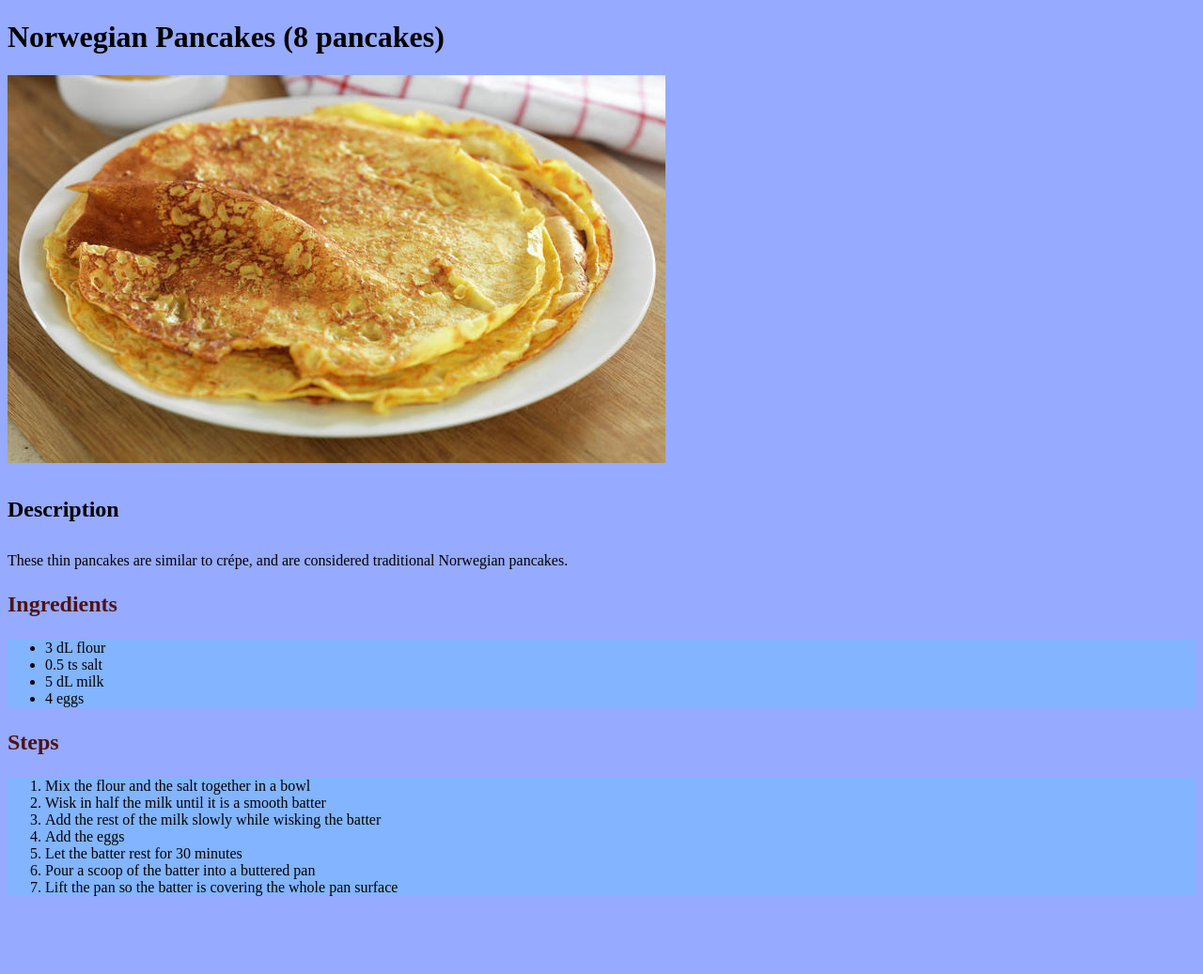
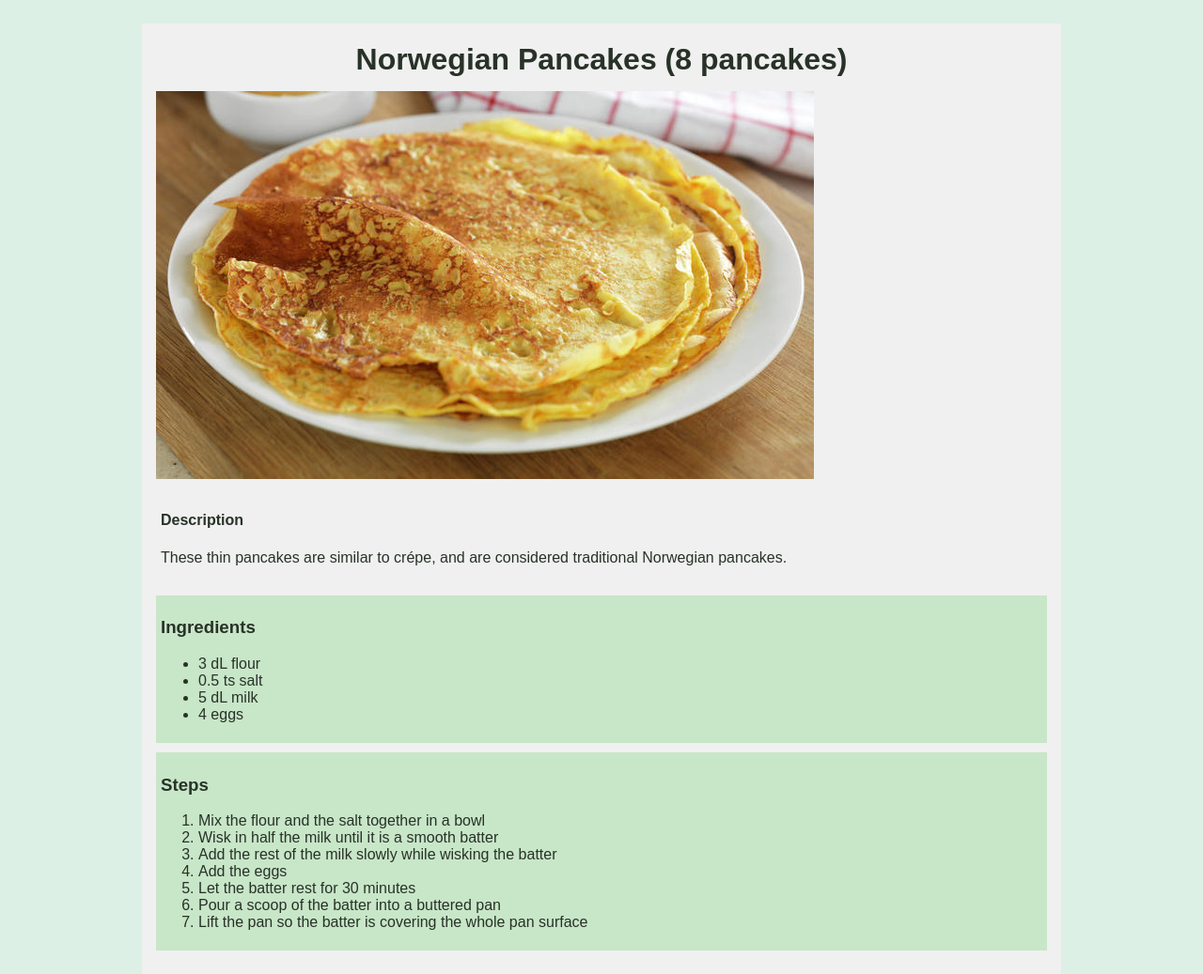
Before and after one commit to andnes97/odin-recipes, a plain HTML site: page recipes/pancakes.html in a window 1280 px wide. Shown: the whole page at 94% size. Before the commit the page ends 970 px from the top, so only its background shows below. Drawn offline with Linux system fonts and the light colour scheme.

Commit message:
Add customization for div-classes and fix h1 class in pancakes.html

```diff
--- a/recipes/pancakes.html
+++ b/recipes/pancakes.html
@@ -9,7 +9,7 @@
 <body>
     <div class="card">
 
-        <h1>Norwegian Pancakes (8 pancakes)</h1>
+        <h1 class="title">Norwegian Pancakes (8 pancakes)</h1>
 
         <div class="image">
             <img src="../images/pancakes.jpg">
--- a/style.css
+++ b/style.css
@@ -1,22 +1,42 @@
-* {
-    background-color: rgb(150, 170, 255);
+body {
+    background: rgb(220, 240, 230);
+    color: rgb(40, 50, 40);
+    font-family: sans-serif;
 }
 
-h1 {
-    font-size: 32px;
+.card {
+    width: 75%;
+    background: rgb(240, 240, 240);
+    margin: 25px auto;
+    padding: 15px;
 }
 
-h3 {
-    color: rgb(80, 20, 20);
-    font-size: 24px;
+.title {
+    font-size: 32px;
+    text-align: center;
+    margin-top: 0;
+    margin-bottom: 10px;
+    padding: 5px;
 }
 
-h4 {
-    font-size: 24px;
+.link {
+    font-size: 20px;
+    text-align: center;
 }
 
-ul,
-ol,
-li {
-    background-color: rgb(130, 180, 255);
+.image {
+    margin-bottom: 5px;
+    align-items: center;
 }
+
+.ingredients,
+.steps {
+    background: rgb(200, 230, 200);
+    margin-bottom: 10px;
+    padding: 5px;
+}
+
+.description {
+    margin-bottom: 10px;
+    padding: 5px;
+}
```
